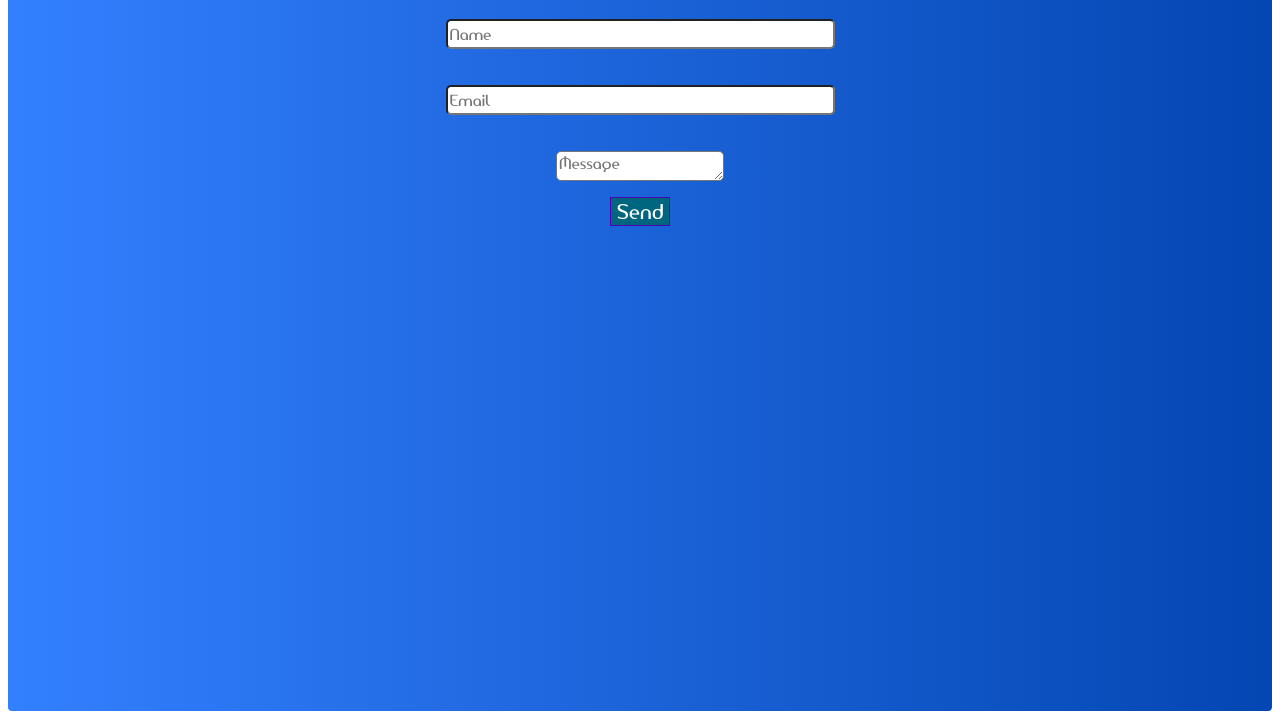
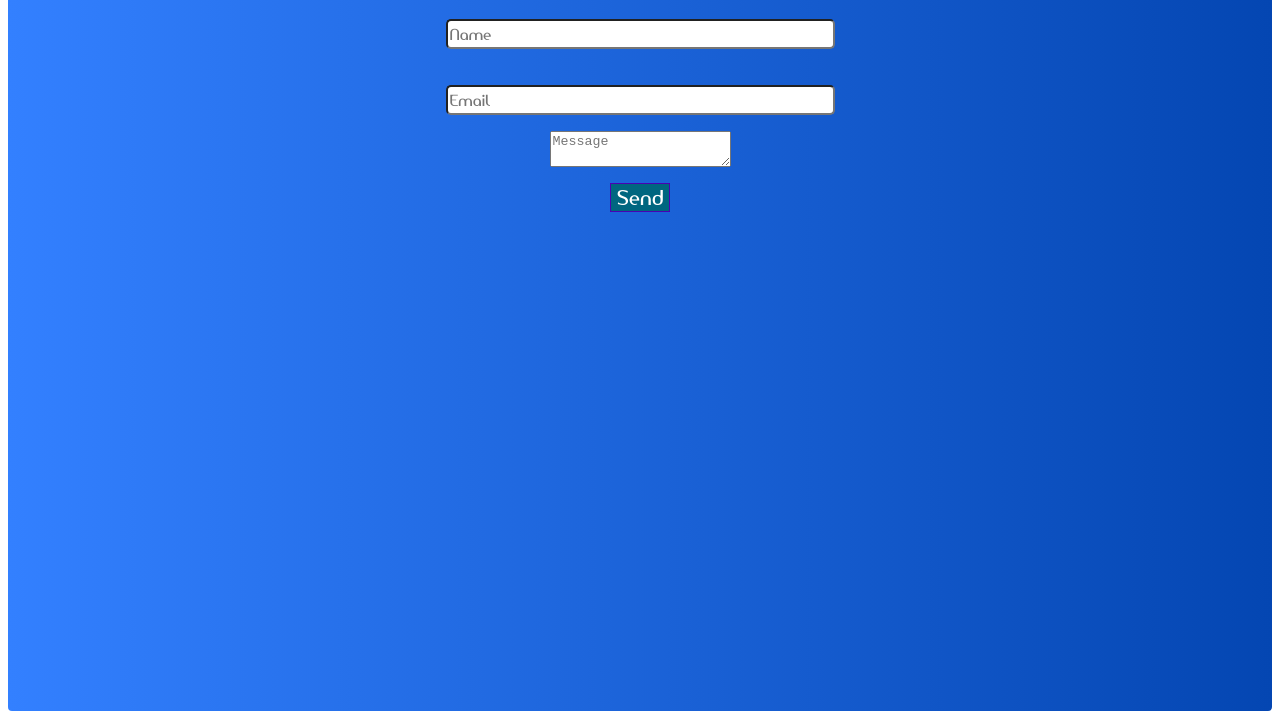
Before and after one commit to mahdimay/contact-theme, a plain HTML site: page index.html in a window 1280 px wide. Shown: the part 81-800 px from the top of the page. Drawn offline with Linux system fonts and the light colour scheme.

Commit message:
Update index.html

```diff
--- a/index.html
+++ b/index.html
@@ -9,7 +9,7 @@
 <center>
 <p><input class="tbox" type="text" size="50" placeholder="Name"></p>
 <p><input class="tbox" type="email" size="50" placeholder="Email"></p>
-<p><textarea class="tbox" placeholder="Message"></textarea>
+<p><textarea class="arbox" placeholder="Message"></textarea>
 <p><input class="send" type="submit" value="Send"></p>
 </center>
 </div>
```
